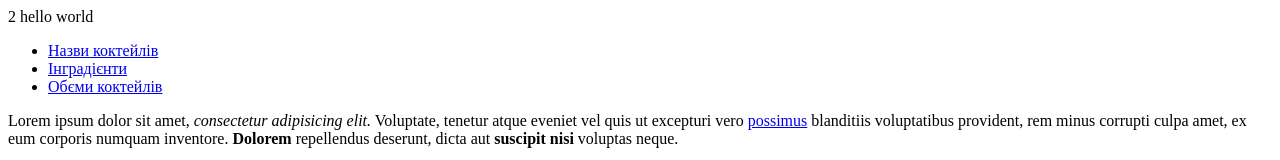
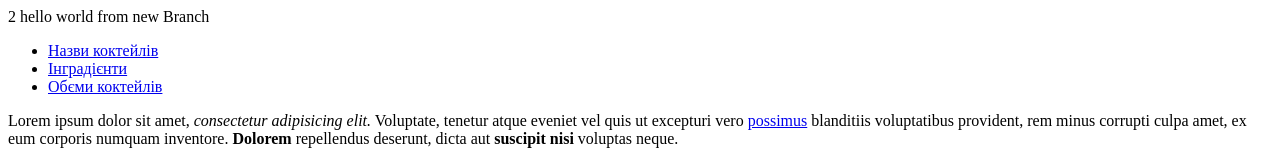
Before and after one commit to AndriiStefanyuk/test_3, a plain HTML site: page index.html in a window 1280 px wide. Shown: the top 160 px of the page. Drawn offline with Linux system fonts and the light colour scheme.

Commit message:
from new Branch

```diff
--- a/index.html
+++ b/index.html
@@ -7,7 +7,7 @@
     <title>Document</title>
   </head>
   <body>
-    <div>2 hello world</div>
+    <div>2 hello world from new Branch</div>
     <ul>
       <li><a href="cocktail.html">Назви коктейлів</a></li>
       <li><a href="ingredient.html">Інградієнти</a></li>
```
